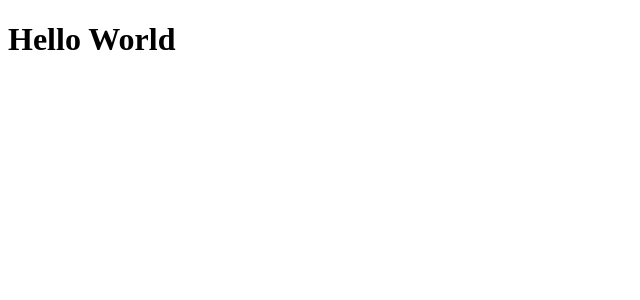
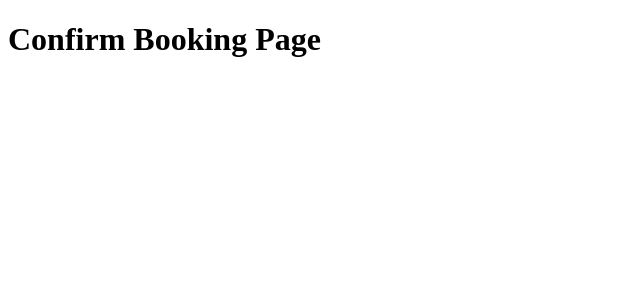
Before and after one commit to Pieter-and-Keith/full_stack_client, a React (Vite) app: page /confirm_booking in a window 1280 px wide. Shown: the top 300 px of the page, without its empty margins (0-640 px from the left). Built offline with nearby package versions, Linux system fonts and the light colour scheme.

Commit message:
setup of the router plus initial testing of the app

```diff
--- a/package.json
+++ b/package.json
@@ -8,7 +8,8 @@
   },
   "dependencies": {
     "react": "^17.0.2",
-    "react-dom": "^17.0.2"
+    "react-dom": "^17.0.2",
+    "react-router-dom": "^6.2.1"
   },
   "devDependencies": {
     "@vitejs/plugin-react": "^1.0.7",
--- a/src/App.jsx
+++ b/src/App.jsx
@@ -1,7 +1,26 @@
-import { useState } from 'react'
+import { BrowserRouter, Routes, Route } from "react-router-dom";
+
+import Home from "./pages/home";
+import Login from "./pages/login";
+import MakeBooking from "./pages/make_booking";
+import ConfirmBooking from "./pages/confirm_booking";
+import Admin from "./pages/admin";
 
 function App() {
-  return <h1>Hello World</h1>
+
+  return (
+
+    <BrowserRouter>
+      <Routes>
+        <Route path="/" element={<Home />} />
+        <Route path="/login" element={<Login />} />
+        <Route path="/make_booking" element={<MakeBooking />} />
+        <Route path="/confirm_booking" element={<ConfirmBooking />} />
+        <Route path="/admin" element={<Admin />} />
+      </Routes>
+    </BrowserRouter>
+
+  )
 }
 
 export default App
--- /dev/null
+++ b/src/pages/admin.jsx
@@ -0,0 +1,11 @@
+
+
+const Admin = () => {
+    return(
+        <>
+        <h1>Admin Page</h1>
+        </>
+    )
+}
+
+export default Admin
--- /dev/null
+++ b/src/pages/confirm_booking.jsx
@@ -0,0 +1,11 @@
+
+
+const ConfirmBooking = () => {
+    return(
+        <>
+        <h1>Confirm Booking Page</h1>
+        </>
+    )
+}
+
+export default ConfirmBooking
--- /dev/null
+++ b/src/pages/home.jsx
@@ -0,0 +1,11 @@
+
+
+const Home = () => {
+    return(
+        <>
+        <h1>Home Page</h1>
+        </>
+    )
+}
+
+export default Home
--- /dev/null
+++ b/src/pages/login.jsx
@@ -0,0 +1,11 @@
+
+
+const Login = () => {
+    return(
+        <>
+        <h1>Login Page</h1>
+        </>
+    )
+}
+
+export default Login
--- /dev/null
+++ b/src/pages/make_booking.jsx
@@ -0,0 +1,11 @@
+
+
+const MakeBooking = () => {
+    return(
+        <>
+        <h1>Make Booking Page</h1>
+        </>
+    )
+}
+
+export default MakeBooking
```
Also changed, not shown: 1 other file (tests, documents, lock files or other folders).
